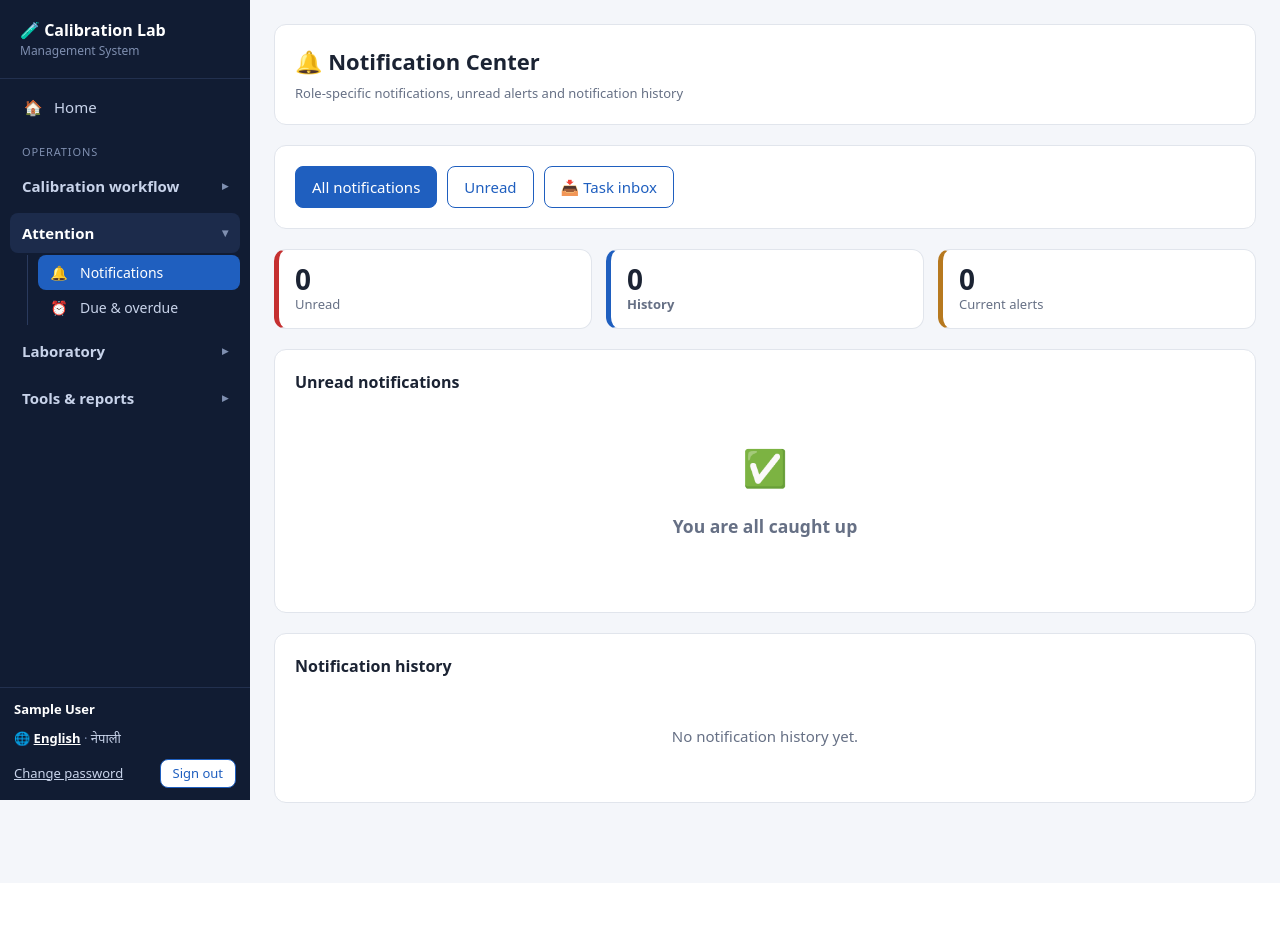
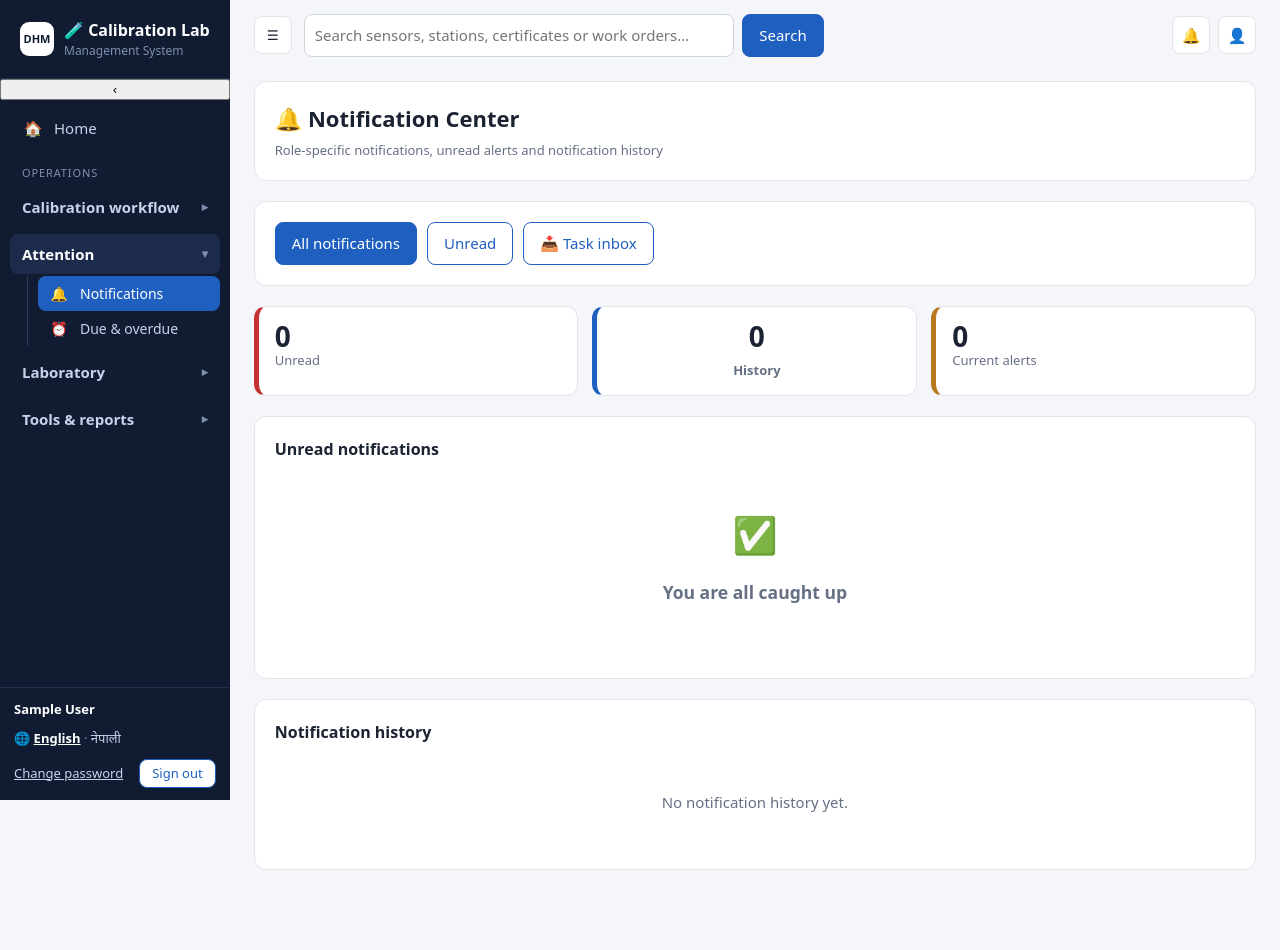
Before and after one commit to rohsik01/calibration-lab-management-system, a Flask app: page /alerts in a window 1280 px wide. Before the commit the page ends 803 px from the top, so only its background shows below. Run offline with Flask 3, Linux system fonts and the light colour scheme; the visitor is signed in with stand-in values (Sample User, id 1); data comes from the database, SQL or seed files in the repository; data that the repository does not hold is empty.

Commit message:
Improve navigation shell and responsive sidebar UX

```diff
--- a/templates/base.html
+++ b/templates/base.html
@@ -11,10 +11,11 @@
   body { margin:0; font:15px/1.5 system-ui, -apple-system, "Segoe UI", "Nirmala UI", "Noto Sans Devanagari", Mangal, sans-serif; background:var(--bg); color:var(--ink); }
   a { color:var(--brand); }
   .app { display:flex; min-height:100vh; }
-  .side { width:250px; background:var(--side); color:#c8d3ea; display:flex; flex-direction:column;
+  .side { width:var(--sidebar-expanded); background:var(--side); color:#c8d3ea; display:flex; flex-direction:column;
           position:sticky; top:0; height:100vh; flex-shrink:0; z-index:20; }
+  .side.collapsed { width:72px; } .side.collapsed .brand-text,.side.collapsed .grp,.side.collapsed .item-label,.side.collapsed .pill,.side.collapsed .me-details,.side.collapsed .lang { display:none; } .side.collapsed .brand { justify-content:center; padding:18px 8px; } .side.collapsed nav { padding:8px 10px; } .side.collapsed .item,.side.collapsed .menu-group summary { justify-content:center; padding:10px 8px; } .side.collapsed .submenu { padding:0; margin-left:0; border-left:0; } .side.collapsed .menu-group summary { font-size:0; } .side.collapsed .menu-group summary .ic,.side.collapsed .submenu .ic { font-size:18px; } .side.collapsed .submenu .item { font-size:0; } .side.collapsed .me { padding:12px 8px; text-align:center; } .side.collapsed .me .row { display:none; }
   .brand { padding:18px 20px; color:#fff; font-weight:700; font-size:16px; border-bottom:1px solid #22304f; }
-  .brand small { display:block; font-weight:400; font-size:12px; color:#7f8fb0; }
+  .brand { display:flex; align-items:center; gap:10px; } .brand-mark { width:34px; height:34px; border-radius:9px; background:#fff; color:var(--side); display:grid; place-items:center; font-size:11px; font-weight:900; flex:0 0 auto; } .brand small { display:block; font-weight:400; font-size:12px; color:#7f8fb0; }
   .side nav { padding:8px 10px; flex:1; overflow-y:auto; }
   .grp { font-size:11px; text-transform:uppercase; letter-spacing:.08em; color:#7f8fb0; margin:16px 12px 6px; }
   .item { display:flex; align-items:center; gap:10px; padding:9px 12px; border-radius:8px; color:#c8d3ea; text-decoration:none; }
@@ -38,11 +39,13 @@
   .langbar { text-align:right; margin-bottom:10px; font-size:13px; } .langbar a { color:var(--mute); margin-left:10px; text-decoration:none; }
   .langbar a.on { color:var(--brand); font-weight:700; text-decoration:underline; }
   .content { flex:1; min-width:0; }
+  .desktop-header { display:flex; align-items:center; gap:12px; padding:14px 24px 0; max-width:1200px; margin:0 auto; } .desktop-header .top-search { flex:1; max-width:520px; } .desktop-header .top-search form { display:flex; gap:8px; } .desktop-header .header-actions { display:flex; gap:8px; margin-left:auto; } .icon-btn { border:1px solid var(--line); background:#fff; color:var(--ink); border-radius:8px; min-width:38px; height:38px; cursor:pointer; text-decoration:none; display:grid; place-items:center; } .icon-btn:hover { border-color:var(--brand); color:var(--brand); }
   .topbar { display:none; background:var(--side); color:#fff; padding:10px 14px; align-items:center; gap:12px; position:sticky; top:0; z-index:10; }
   .topbar button { background:none; border:0; color:#fff; font-size:22px; cursor:pointer; }
   main { max-width:1200px; margin:0 auto; padding:24px 24px 60px; }
   .plain main { max-width:520px; margin-top:24px; }
   .card { background:var(--card); border:1px solid var(--line); border-radius:12px; padding:20px; margin-bottom:20px; }
+  .home-identity { display:flex; align-items:center; gap:16px; padding:18px 20px; margin-bottom:20px; background:#fff; border:1px solid var(--line); border-radius:12px; } .home-identity .logo-mark { width:64px; height:64px; border-radius:14px; background:var(--side); color:#fff; display:grid; place-items:center; font-size:18px; font-weight:900; } .home-identity .institution { font-size:13px; color:var(--mute); } .home-identity .system-name { font-size:20px; font-weight:800; color:#14203a; } .home-identity .location { font-size:12px; color:var(--mute); }
   .banner { text-align:center; line-height:1.4; padding:4px 0 12px; border-bottom:3px double #b6202f; margin-bottom:14px; }
   .card .banner { border-bottom:0; margin:0; padding:2px 0; }
   .banner .b1 { font-size:15px; font-weight:700; color:#b6202f; } .banner .b2 { font-size:15px; font-weight:600; }
@@ -101,7 +104,7 @@
   .empty { text-align:center; color:var(--mute); padding:20px; }
   @media (max-width:900px) { .two { grid-template-columns:1fr; } }
   @media (max-width:800px) {
-    .side { position:fixed; left:-260px; transition:left .2s; } .side.open { left:0; box-shadow:0 0 30px rgba(0,0,0,.4); }
+    .desktop-header { display:none; } .side { position:fixed; left:-260px; transition:left .2s; } .side.open { left:0; box-shadow:0 0 30px rgba(0,0,0,.4); }
     .topbar { display:flex; } main { padding:16px 14px 50px; }
   }
   @media print { .side, .topbar, .noprint, .actions, .toolbar, .langbar { display:none !important; } .only-print { display:block; }
@@ -114,22 +117,22 @@
 {% if g.user %}
 <div class="app">
   <aside class="side" id="side">
-    <div class="brand">🧪 {{ tr("Calibration Lab") }}<small>{{ tr("Management System") }}</small></div>
+    <div class="brand"><span class="brand-mark">DHM</span><div class="brand-text">🧪 {{ tr("Calibration Lab") }}<small>{{ tr("Management System") }}</small></div></div><button class="sidebar-toggle" type="button" onclick="toggleSidebar()" aria-label="{{ tr('Toggle navigation') }}" title="{{ tr('Toggle navigation') }}">‹</button>
     <nav>
       {% if not has_role('general_user') or has_role('technician') or has_role('reviewer') or has_role('admin') or has_role('superadmin') %}
-      <a class="item {{ 'active' if ep == 'index' }}" href="{{ url_for('index') }}"><span class="ic">🏠</span>{{ tr("Home") }}</a>
+      <a class="item {{ 'active' if ep == 'index' }}" href="{{ url_for('index') }}"><span class="ic">🏠</span><span class="item-label">{{ tr("Home") }}</span></a>
       {% endif %}
 
       <div class="grp">{{ tr("Operations") }}</div>
       <details class="menu-group" {% if ep in ('calibration_requests','new_calibration_request','calibration_request','update_calibration_request_status','work_orders','work_order_detail','update_work_order_status','calibration_reviews','decide_calibration_review') %}open{% endif %}>
         <summary class="{{ 'active' if ep in ('calibration_requests','new_calibration_request','calibration_request','update_calibration_request_status','work_orders','work_order_detail','update_work_order_status','calibration_reviews','decide_calibration_review') }}">{{ tr("Calibration workflow") }}</summary>
         <div class="submenu">
-          <a class="item {{ 'active' if ep in ('calibration_requests','new_calibration_request','calibration_request','update_calibration_request_status') }}" href="{{ url_for('calibration_requests') }}"><span class="ic">📝</span>{{ tr("Requests") }}{% if new_calibration_requests %}<span class="pill">{{ new_calibration_requests }}</span>{% endif %}</a>
+          <a class="item {{ 'active' if ep in ('calibration_requests','new_calibration_request','calibration_request','update_calibration_request_status') }}" href="{{ url_for('calibration_requests') }}"><span class="ic">📝</span><span class="item-label">{{ tr("Requests") }}</span>{% if new_calibration_requests %}<span class="pill">{{ new_calibration_requests }}</span>{% endif %}</a>
           {% if not has_role('general_user') or has_role('technician') or has_role('reviewer') or has_role('admin') or has_role('superadmin') %}
-          <a class="item {{ 'active' if ep in ('work_orders','work_order_detail','update_work_order_status') }}" href="{{ url_for('work_orders') }}"><span class="ic">🧾</span>{{ tr("Work orders") }}{% if work_order_count %}<span class="pill">{{ work_order_count }}</span>{% endif %}</a>
+          <a class="item {{ 'active' if ep in ('work_orders','work_order_detail','update_work_order_status') }}" href="{{ url_for('work_orders') }}"><span class="ic">🧾</span><span class="item-label">{{ tr("Work orders") }}</span>{% if work_order_count %}<span class="pill">{{ work_order_count }}</span>{% endif %}</a>
           {% endif %}
           {% if has_role('reviewer') or has_role('admin') or has_role('superadmin') %}
-          <a class="item {{ 'active' if ep in ('calibration_reviews','decide_calibration_review') }}" href="{{ url_for('calibration_reviews') }}"><span class="ic">🔎</span>{{ tr("Calibration review") }}{% if calibration_review_count %}<span class="pill">{{ calibration_review_count }}</span>{% endif %}</a>
+          <a class="item {{ 'active' if ep in ('calibration_reviews','decide_calibration_review') }}" href="{{ url_for('calibration_reviews') }}"><span class="ic">🔎</span><span class="item-label">{{ tr("Calibration review") }}</span>{% if calibration_review_count %}<span class="pill">{{ calibration_review_count }}</span>{% endif %}</a>
           {% endif %}
         </div>
       </details>
@@ -137,9 +140,9 @@
       <details class="menu-group" {% if ep in ('alerts','due') %}open{% endif %}>
         <summary class="{{ 'active' if ep in ('alerts','due') }}">{{ tr("Attention") }}</summary>
         <div class="submenu">
-          <a class="item {{ 'active' if ep == 'alerts' }}" href="{{ url_for('alerts') }}"><span class="ic">🔔</span>{{ tr("Notifications") }}{% if unread_notifications %}<span class="pill">{{ unread_notifications }}</span>{% endif %}</a>
+          <a class="item {{ 'active' if ep == 'alerts' }}" href="{{ url_for('alerts') }}"><span class="ic">🔔</span><span class="item-label">{{ tr("Notifications") }}</span>{% if unread_notifications %}<span class="pill">{{ unread_notifications }}</span>{% endif %}</a>
           {% if not has_role('general_user') or has_role('technician') or has_role('reviewer') or has_role('admin') or has_role('superadmin') %}
-          <a class="item {{ 'active' if ep == 'due' }}" href="{{ url_for('due') }}"><span class="ic">⏰</span>{{ tr("Due & overdue") }}{% if due_overdue_count %}<span class="pill">{{ due_overdue_count }}</span>{% endif %}</a>
+          <a class="item {{ 'active' if ep == 'due' }}" href="{{ url_for('due') }}"><span class="ic">⏰</span><span class="item-label">{{ tr("Due & overdue") }}</span>{% if due_overdue_count %}<span class="pill">{{ due_overdue_count }}</span>{% endif %}</a>
           {% endif %}
         </div>
       </details>
@@ -147,18 +150,18 @@
       <details class="menu-group" {% if ep in ('register','sensor','calibrate','certificate','new_sensor','stations','standards','standard','new_standard','edit_standard') %}open{% endif %}>
         <summary class="{{ 'active' if ep in ('register','sensor','calibrate','certificate','new_sensor','stations','standards','standard','new_standard','edit_standard') }}">{{ tr("Laboratory") }}</summary>
         <div class="submenu">
-          <a class="item {{ 'active' if ep in ('register','sensor','calibrate','certificate') }}" href="{{ url_for('register') }}"><span class="ic">📋</span>{{ tr("Sensor register") }}</a>
-          <a class="item {{ 'active' if ep in ('standards','standard','new_standard','edit_standard') }}" href="{{ url_for('standards') }}"><span class="ic">📏</span>{{ tr("Reference standards") }}{% if std_alerts %}<span class="pill">{{ std_alerts }}</span>{% endif %}</a>
-          {% if has_role('admin') or has_role('superadmin') %}<a class="item {{ 'active' if ep in ('procedures','procedure_detail','new_procedure','edit_procedure','toggle_procedure') }}" href="{{ url_for('procedures') }}"><span class="ic">📐</span>{{ tr("Calibration procedures") }}</a>{% endif %}
-          <a class="item {{ 'active' if ep == 'stations' }}" href="{{ url_for('stations') }}"><span class="ic">🏭</span>{{ tr("Stations") }}</a>
+          <a class="item {{ 'active' if ep in ('register','sensor','calibrate','certificate') }}" href="{{ url_for('register') }}"><span class="ic">📋</span><span class="item-label">{{ tr("Sensor register") }}</span></a>
+          <a class="item {{ 'active' if ep in ('standards','standard','new_standard','edit_standard') }}" href="{{ url_for('standards') }}"><span class="ic">📏</span><span class="item-label">{{ tr("Reference standards") }}</span>{% if std_alerts %}<span class="pill">{{ std_alerts }}</span>{% endif %}</a>
+          {% if has_role('admin') or has_role('superadmin') %}<a class="item {{ 'active' if ep in ('procedures','procedure_detail','new_procedure','edit_procedure','toggle_procedure') }}" href="{{ url_for('procedures') }}"><span class="ic">📐</span><span class="item-label">{{ tr("Calibration procedures") }}</span></a>{% endif %}
+          <a class="item {{ 'active' if ep == 'stations' }}" href="{{ url_for('stations') }}"><span class="ic">🏭</span><span class="item-label">{{ tr("Stations") }}</span></a>
         </div>
       </details>
 
       <details class="menu-group" {% if ep in ('calendar_view','export_csv','export_download') %}open{% endif %}>
         <summary class="{{ 'active' if ep in ('calendar_view','export_csv','export_download') }}">{{ tr("Tools & reports") }}</summary>
         <div class="submenu">
-          <a class="item {{ 'active' if ep == 'calendar_view' }}" href="{{ url_for('calendar_view') }}"><span class="ic">📅</span>{{ tr("Nepali calendar") }}</a>
-          <a class="item {{ 'active' if ep in ('export_csv','export_download') }}" href="{{ url_for('export_csv') }}"><span class="ic">⬇️</span>{{ tr("Export data") }}</a>
+          <a class="item {{ 'active' if ep == 'calendar_view' }}" href="{{ url_for('calendar_view') }}"><span class="ic">📅</span><span class="item-label">{{ tr("Nepali calendar") }}</span></a>
+          <a class="item {{ 'active' if ep in ('export_csv','export_download') }}" href="{{ url_for('export_csv') }}"><span class="ic">⬇️</span><span class="item-label">{{ tr("Export data") }}</span></a>
         </div>
       </details>
 
@@ -167,9 +170,9 @@
       <details class="menu-group" {% if ep in ('users','audit_log','database_maintenance') %}open{% endif %}>
         <summary class="{{ 'active' if ep in ('users','audit_log','database_maintenance') }}">{{ tr("System administration") }}</summary>
         <div class="submenu">
-          <a class="item {{ 'active' if ep == 'users' }}" href="{{ url_for('users') }}"><span class="ic">👥</span>{{ tr("Users & roles") }}</a>
-          <a class="item {{ 'active' if ep == 'audit_log' }}" href="{{ url_for('audit_log') }}"><span class="ic">🛡️</span>{{ tr("Audit log") }}</a>
-          <a class="item {{ 'active' if ep == 'database_maintenance' }}" href="{{ url_for('database_maintenance') }}"><span class="ic">🗄️</span>{{ tr("Database maintenance") }}</a>
+          <a class="item {{ 'active' if ep == 'users' }}" href="{{ url_for('users') }}"><span class="ic">👥</span><span class="item-label">{{ tr("Users & roles") }}</span></a>
+          <a class="item {{ 'active' if ep == 'audit_log' }}" href="{{ url_for('audit_log') }}"><span class="ic">🛡️</span><span class="item-label">{{ tr("Audit log") }}</span></a>
+          <a class="item {{ 'active' if ep == 'database_maintenance' }}" href="{{ url_for('database_maintenance') }}"><span class="ic">🗄️</span><span class="item-label">{{ tr("Database maintenance") }}</span></a>
         </div>
       </details>
       {% endif %}
@@ -182,7 +185,7 @@
           <button class="btn alt" style="padding:4px 12px">{{ tr("Sign out") }}</button></form></div></div>
   </aside>
   <div class="content">
-    <div class="topbar"><button onclick="document.getElementById('side').classList.toggle('open')" aria-label="Menu">☰</button><b>{{ tr("Calibration Lab") }}</b></div>
+    <div class="desktop-header"><button class="icon-btn" type="button" onclick="toggleSidebar()" aria-label="{{ tr('Toggle navigation') }}" title="{{ tr('Toggle navigation') }}">☰</button><div class="top-search"><form action="{{ url_for('register') }}" method="get"><input name="q" placeholder="{{ tr('Search sensors, stations, certificates or work orders…') }}" aria-label="{{ tr('Global search') }}"><button class="btn" type="submit">{{ tr("Search") }}</button></form></div><div class="header-actions"><a class="icon-btn" href="{{ url_for('alerts') }}" title="{{ tr('Notifications') }}">🔔{% if unread_notifications %}<small>{{ unread_notifications }}</small>{% endif %}</a><a class="icon-btn" href="{{ url_for('account') }}" title="{{ g.user.full_name }}">👤</a></div></div><div class="topbar"><button onclick="document.getElementById('side').classList.toggle('open')" aria-label="Menu">☰</button><b>{{ tr("Calibration Lab") }}</b></div>
 {% else %}
 <div class="plain"><div class="content">
 {% endif %}
@@ -196,6 +199,8 @@
   </div>
 {% if g.user %}</div>{% else %}</div>{% endif %}
 <script>
+function toggleSidebar(){const s=document.getElementById('side');if(window.innerWidth<=800){s.classList.toggle('open');return;}s.classList.toggle('collapsed');localStorage.setItem('calibration-sidebar-collapsed',s.classList.contains('collapsed')?'1':'0');}
+(function(){const s=document.getElementById('side');if(s&&window.innerWidth>800&&localStorage.getItem('calibration-sidebar-collapsed')==='1')s.classList.add('collapsed');})();
 document.querySelectorAll('.side a').forEach(a => a.addEventListener('click', () => document.getElementById('side').classList.remove('open')));
 // click any column heading of a table to sort it
 
```
